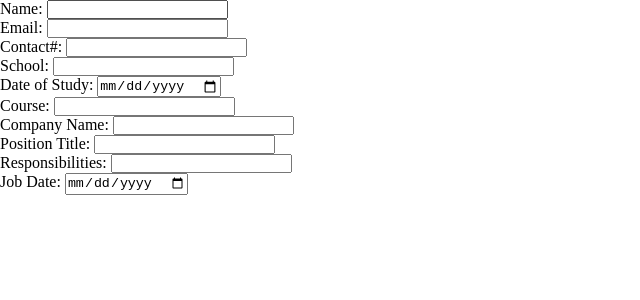
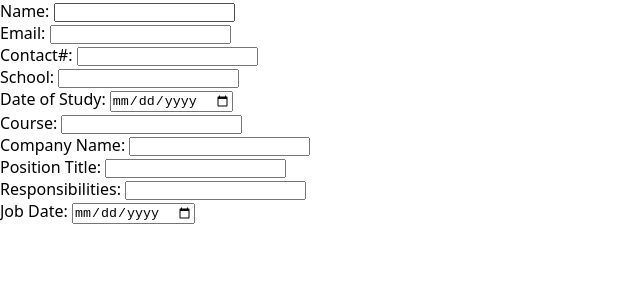
Before and after one commit to eustaquiogalano/cv-generator-ODIN, a React (Vite) app: page / in a window 1280 px wide. Shown: the top 300 px of the page, without its empty margins (0-640 px from the left). Built offline with nearby package versions, Linux system fonts and the light colour scheme.

Commit message:
style: add global font-family

```diff
--- a/src/styles/global.css
+++ b/src/styles/global.css
@@ -9,6 +9,8 @@ html,
 body {
   height: 100%;
   width: 100%;
+  font-family: system-ui, -apple-system, BlinkMacSystemFont, "Segoe UI", Roboto,
+    Oxygen, Ubuntu, Cantarell, "Open Sans", "Helvetica Neue", sans-serif;
 }
 
 img {
```
